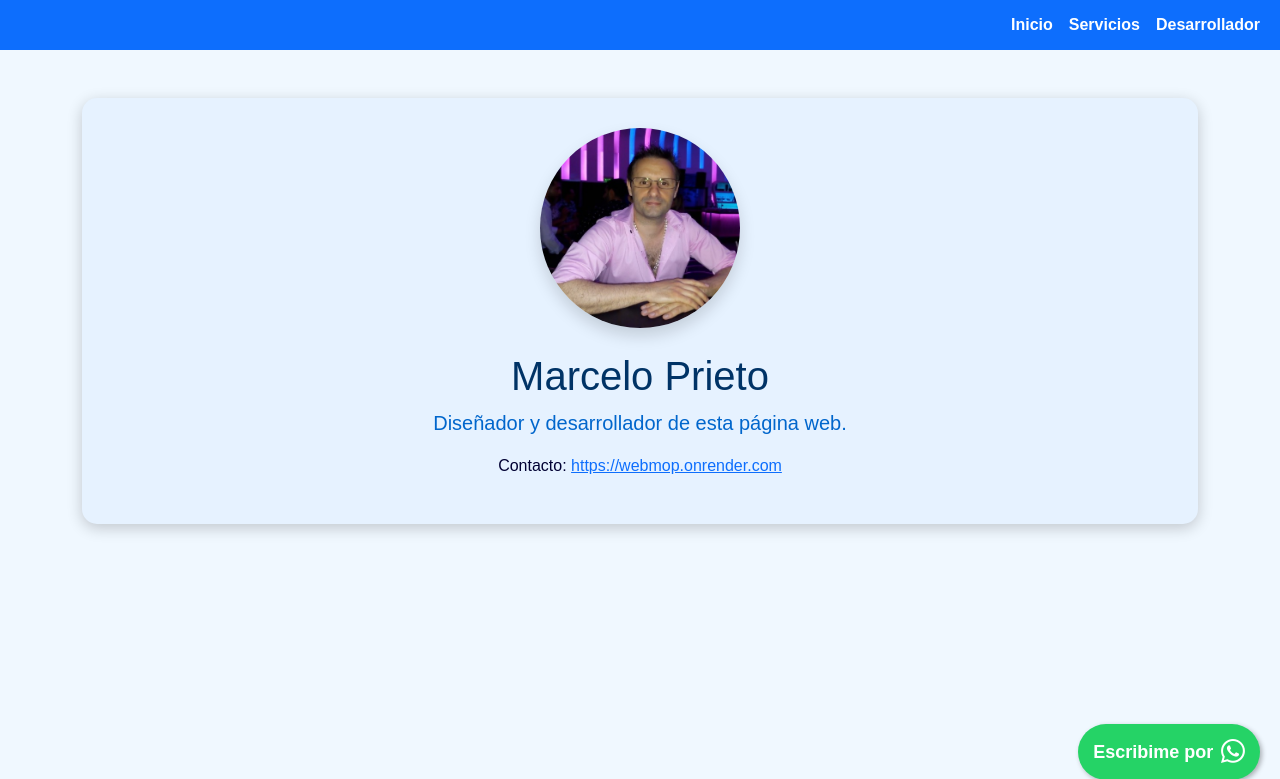
After one commit to prietomarcelo40/trasladospersonalizados, a Flask app: page /desarrollador in a window 1280 px wide. The commit adds this page. Shown: the top 779 px of the page. Run offline with Flask 3, Linux system fonts and the light colour scheme.

Commit message:
Agrega pestaña 'Desarrollador' en la barra de navegación

```diff
--- a/app.py
+++ b/app.py
@@ -10,5 +10,9 @@ def home():
 def servicios():
     return render_template('servicios.html')
 
+@app.route('/desarrollador')
+def desarrollador():
+    return render_template('desarrollador.html')
+
 if __name__ == '__main__':
     app.run(debug=True)
--- a/templates/base.html
+++ b/templates/base.html
@@ -27,6 +27,9 @@
                     <li class="nav-item">
                         <a class="nav-link" href="{{ url_for('servicios') }}">Servicios</a>
                     </li>
+                    <li class="nav-item">
+                        <a class="nav-link" href="{{ url_for('desarrollador') }}">Desarrollador</a>
+                    </li>
                 </ul>
             </div>
         </div>
--- /dev/null
+++ b/templates/desarrollador.html
@@ -0,0 +1,15 @@
+{% extends "base.html" %}
+
+{% block title %}Desarrollador{% endblock %}
+
+{% block content %}
+<div class="text-center">
+    <img src="{{ url_for('static', filename='img/marce.jpg') }}"
+         class="rounded-circle shadow mb-4"
+         alt="Foto del desarrollador"
+         width="200" height="200">
+    <h1>Marcelo Prieto</h1>
+    <p class="lead">Diseñador y desarrollador de esta página web.</p>
+    <p>Contacto: <a href="https://webmop.onrender.com">https://webmop.onrender.com</a></p>
+</div>
+{% endblock %}
```
Also changed, not shown: static/img/marce.jpg (added).
